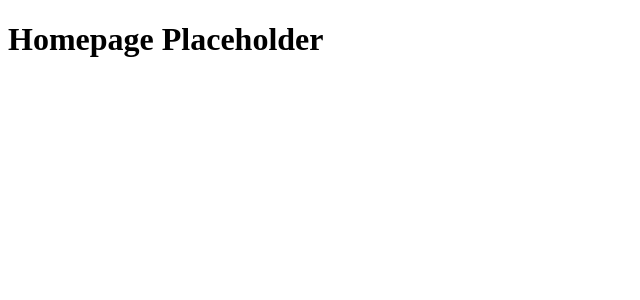
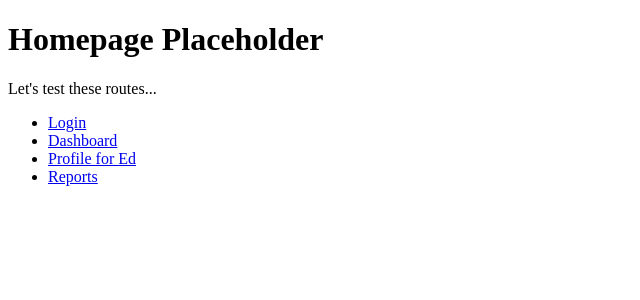
Before and after one commit to We-ppreciate/weppreciate-part-b-frontend, a React (Create React App) app: page / in a window 1280 px wide. Shown: the top 300 px of the page, without its empty margins (0-640 px from the left). Built offline with nearby package versions, Linux system fonts and the light colour scheme.

Commit message:
feat: testing homepage routes for netlify

```diff
--- a/src/App.js
+++ b/src/App.js
@@ -33,7 +33,6 @@
           </Routes>
         </StyledEngineProvider>
       </BrowserRouter>
-        )
+    );
   }
-
 }
--- a/src/pages/HomePage.jsx
+++ b/src/pages/HomePage.jsx
@@ -1,8 +1,19 @@
 // TODO
 // This will be the page component to hold all other components specific to the Home page
 
+import { Link } from "react-router-dom";
+
 export default function HomePage() {
     return(
+        <div>
         <h1>Homepage Placeholder</h1>
+        <p>Let's test these routes...</p>
+        <ul>
+            <li><Link to="/login">Login</Link></li>
+            <li><Link to="/dashboard">Dashboard</Link></li>
+            <li><Link to="/profile/6575733ec77e4fcca14b175d">Profile for Ed</Link></li>
+            <li><Link to="/reports">Reports</Link></li>
+        </ul>
+        </div>
     )
 }
```
Lines whose indentation alone changed are shown as unchanged.
